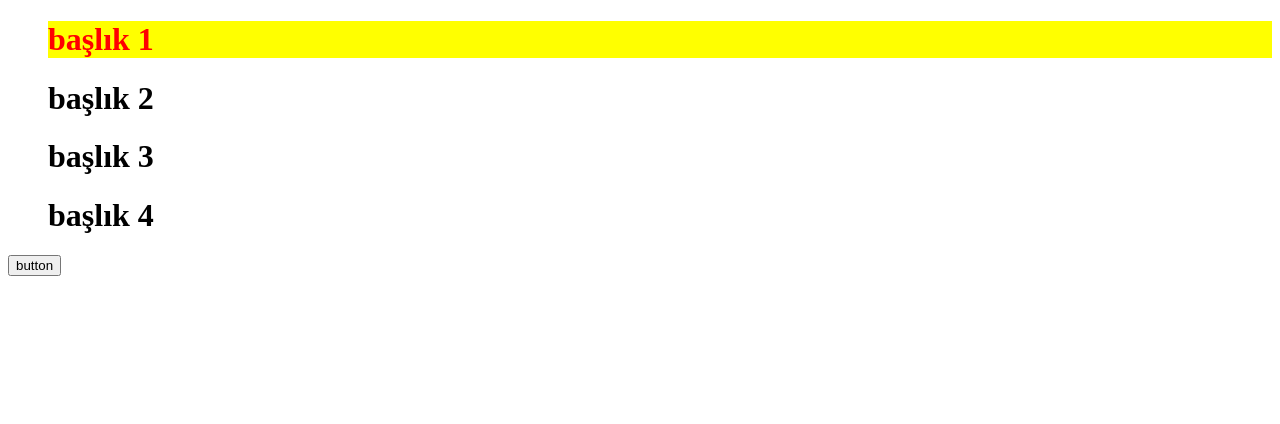
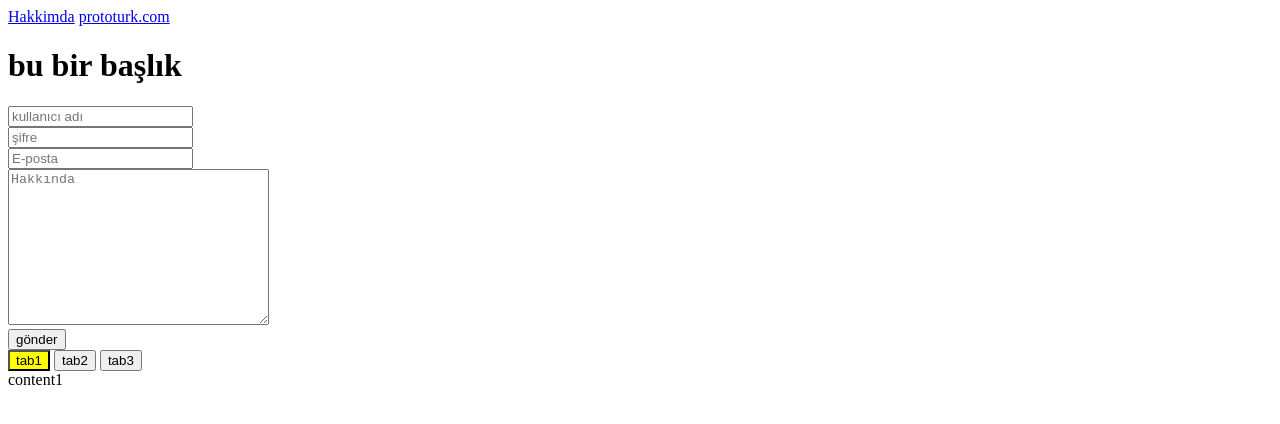
Before and after one commit to onurkkocak/30DaysOfJavaScript, a plain HTML site: page index.html in a window 1280 px wide. Drawn offline with Linux system fonts and the light colour scheme.

Commit message:
endofthe26days

```diff
--- a/dom.js
+++ b/dom.js
@@ -21,10 +21,70 @@ title.className = 'adana'
     document.body.appendChild(h1)
 */
 
-const button = document.getElementById('btn')
+/*const button = document.getElementById('btn')
 button.addEventListener('click', function(e){
     console.log('butona basıldı')
 })
 
 /*const  h1 = document.querySelector('h1')
 console.log(h1.attributes.style)*/
+
+/*const aTags = document.querySelectorAll('a')
+
+aTags.forEach(a => {
+    a.addEventListener('click', e => {
+        const href = e.target.getAttribute('href')
+        if (href.includes ('http') && ! confirm('dış bağlantıya gidiyorsun dikkat ettin mi?')){
+
+            e.preventDefault()
+
+
+        }
+    })
+})*/
+
+/*const h1 = document.querySelector('h1')
+
+let propName = 'color'
+h1.style.setProperty(propName, 'red')
+
+
+const input = document.querySelector('input')
+input.addEventListener('select', e => {
+    console.log(
+        e.target.value.substring(
+        e.target.selectionStart,
+        e.target.selectionEnd
+    ))
+})
+
+const textarea = document.querySelector('textarea')
+const actionButtons = document.querySelectorAll('.action-btn')
+
+actionButtons.forEach(button => {
+    button.addEventListener('click', e =>{
+        console.log(
+            textarea.selectionStart,
+            textarea.selectionEnd
+        )
+        console.log(e.target.dataset.type)
+    })
+})*/
+const form1 = document.getElementById('form1')
+console.log(form1.elements)
+
+const tab = document.querySelector('.tab')
+const buttons = tab.querySelectorAll('nav button')
+const contents = tab.querySelectorAll('.contents section')
+
+buttons[0].classList.add('active')
+
+console.log(
+    [...contents].slice(1).forEach( content => content.style.display = 'none')
+     )
+     buttons.forEach((button, index) => button.addEventListener('click', e => {
+        buttons.forEach(btn => btn.classList.remove('active'))
+        e.target.classList.add('active')
+        contents.forEach(content => content.display = 'none')
+        contents[index].style.display = 'block'
+     }))
--- a/index.html
+++ b/index.html
@@ -4,17 +4,44 @@
     <meta charset="UTF-8">
     <meta name="viewport" content="width=device-width, initial-scale=1.0">
     <title>Document</title>
+    <style>
+        .active{
+            background-color: yellow;
+        }
+    </style>
 </head>
 <body>
-   <ul>
-        <h1 style="background-color: yellow; color: red;" id="test" class="adana"> başlık 1</h1>
-        <h1 class="title-1"> başlık 2 </h1>
-        <h1 id="title"> başlık 3</h1>
-        <h1 class="title-2"> başlık 4</h1>
-    </ul>
-    <button id="btn">
-        button
-    </button>
+
+    <a href="/about.html">Hakkimda</a>
+    <a href="https://prototurk.com">prototurk.com</a>
+
+    <h1>bu bir başlık</h1>
+
+    <form action="about.html" id="form1">
+        <input placeholder="kullanıcı adı" type="text" name="username"><br>
+        <input placeholder="şifre" type="password" name="password"><br>
+        <input placeholder="E-posta" type="email" name="email" ><br>
+        <textarea placeholder="Hakkında" name="about" cols="30" rows="10"></textarea> <br>
+        <button type="submit">gönder</button>
+    </form>
+    <div class="tab">
+        <nav>
+            <button>tab1</button>
+            <button>tab2</button>
+            <button>tab3</button>
+        </nav>
+        <div class="contents">
+            <section>
+                content1
+            </section>
+            <section>
+                content2
+            </section>
+            <section>
+                content3
+            </section>
+        </div>
+    </div>
     <script src="./practice.js"></script>
     <script src="./webStorage.js"></script>
     <script src="./promise-fetch-async.js"></script>
```
Also changed, not shown: about.html (added).
